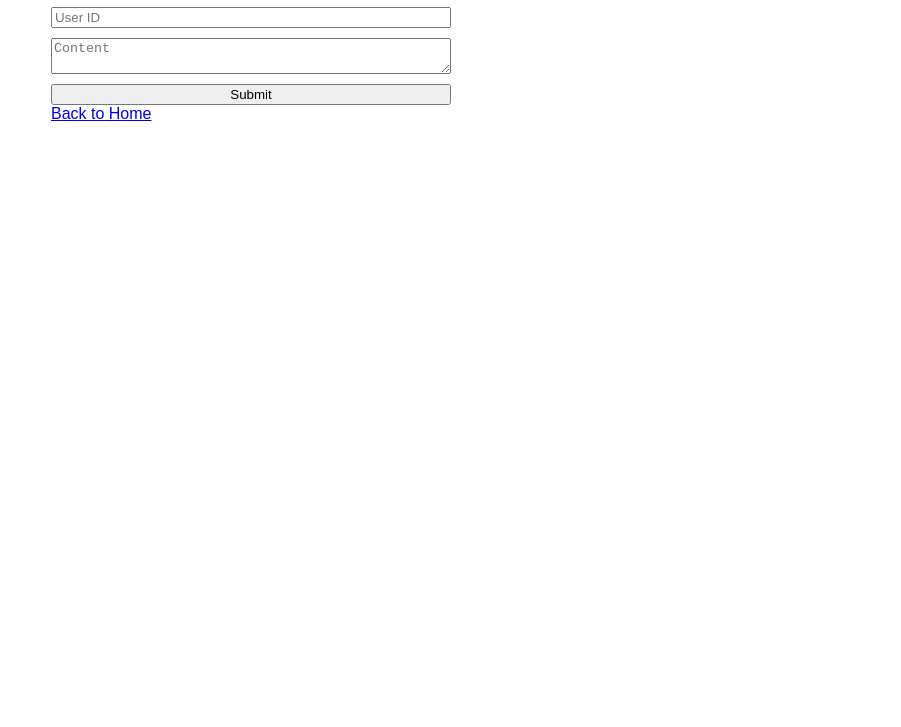
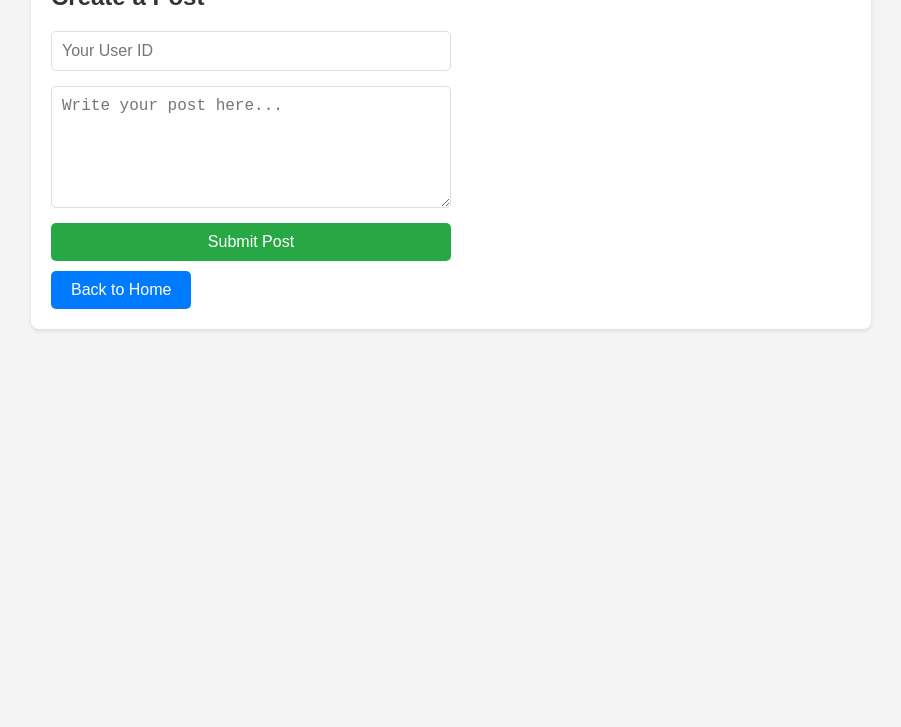
Before and after one commit to Opper125/telegram-premium-shop, a website: page post.html in a window 1280 px wide. Shown: the part 73-800 px from the top of the page, without its empty margins (189-1090 px from the left). Drawn offline with Linux system fonts and the light colour scheme.

Commit message:
Update post.html

```diff
--- a/post.html
+++ b/post.html
@@ -5,21 +5,77 @@
   <meta name="viewport" content="width=device-width, initial-scale=1.0">
   <title>Create Post</title>
   <style>
-    body { font-family: Arial, sans-serif; margin: 20px; }
-    .container { max-width: 800px; margin: 0 auto; }
-    form { display: flex; flex-direction: column; gap: 10px; max-width: 400px; }
+    body {
+      font-family: Arial, sans-serif;
+      margin: 20px;
+      background-color: #f4f4f4;
+    }
+    .container {
+      max-width: 800px;
+      margin: 0 auto;
+      padding: 20px;
+      background-color: white;
+      border-radius: 8px;
+      box-shadow: 0 2px 4px rgba(0, 0, 0, 0.1);
+    }
+    h1 {
+      color: #333;
+      font-size: 24px;
+      margin-bottom: 20px;
+    }
+    form {
+      display: flex;
+      flex-direction: column;
+      gap: 15px;
+      max-width: 400px;
+    }
+    input, textarea {
+      padding: 10px;
+      border: 1px solid #ddd;
+      border-radius: 5px;
+      font-size: 16px;
+    }
+    textarea {
+      height: 100px;
+      resize: vertical;
+    }
+    button {
+      padding: 10px;
+      background-color: #28a745;
+      color: white;
+      border: none;
+      border-radius: 5px;
+      font-size: 16px;
+      cursor: pointer;
+    }
+    button:hover {
+      background-color: #218838;
+    }
+    a {
+      display: inline-block;
+      margin-top: 10px;
+      padding: 10px 20px;
+      background-color: #007bff;
+      color: white;
+      text-decoration: none;
+      border-radius: 5px;
+    }
+    a:hover {
+      background-color: #0056b3;
+    }
   </style>
 </head>
 <body>
   <div class="container">
     <h1>Create a Post</h1>
     <form id="post-form">
-      <input type="text" name="userId" placeholder="User ID" required>
-      <textarea name="content" placeholder="Content" required></textarea>
-      <button type="submit">Submit</button>
+      <input type="text" name="userId" placeholder="Your User ID" required>
+      <textarea name="content" placeholder="Write your post here..." required></textarea>
+      <button type="submit">Submit Post</button>
     </form>
     <a href="/index.html">Back to Home</a>
   </div>
+
   <script>
     document.getElementById('post-form').addEventListener('submit', async (e) => {
       e.preventDefault();
@@ -35,12 +91,15 @@
           headers: { 'Content-Type': 'application/json' },
           body: JSON.stringify(postData),
         });
+        if (!response.ok) {
+          throw new Error('Failed to submit post');
+        }
         const result = await response.json();
         alert(result.message);
         e.target.reset();
       } catch (error) {
         console.error('Error submitting post:', error);
-        alert('Failed to submit post');
+        alert('Failed to submit post. Please try again.');
       }
     });
   </script>
```
